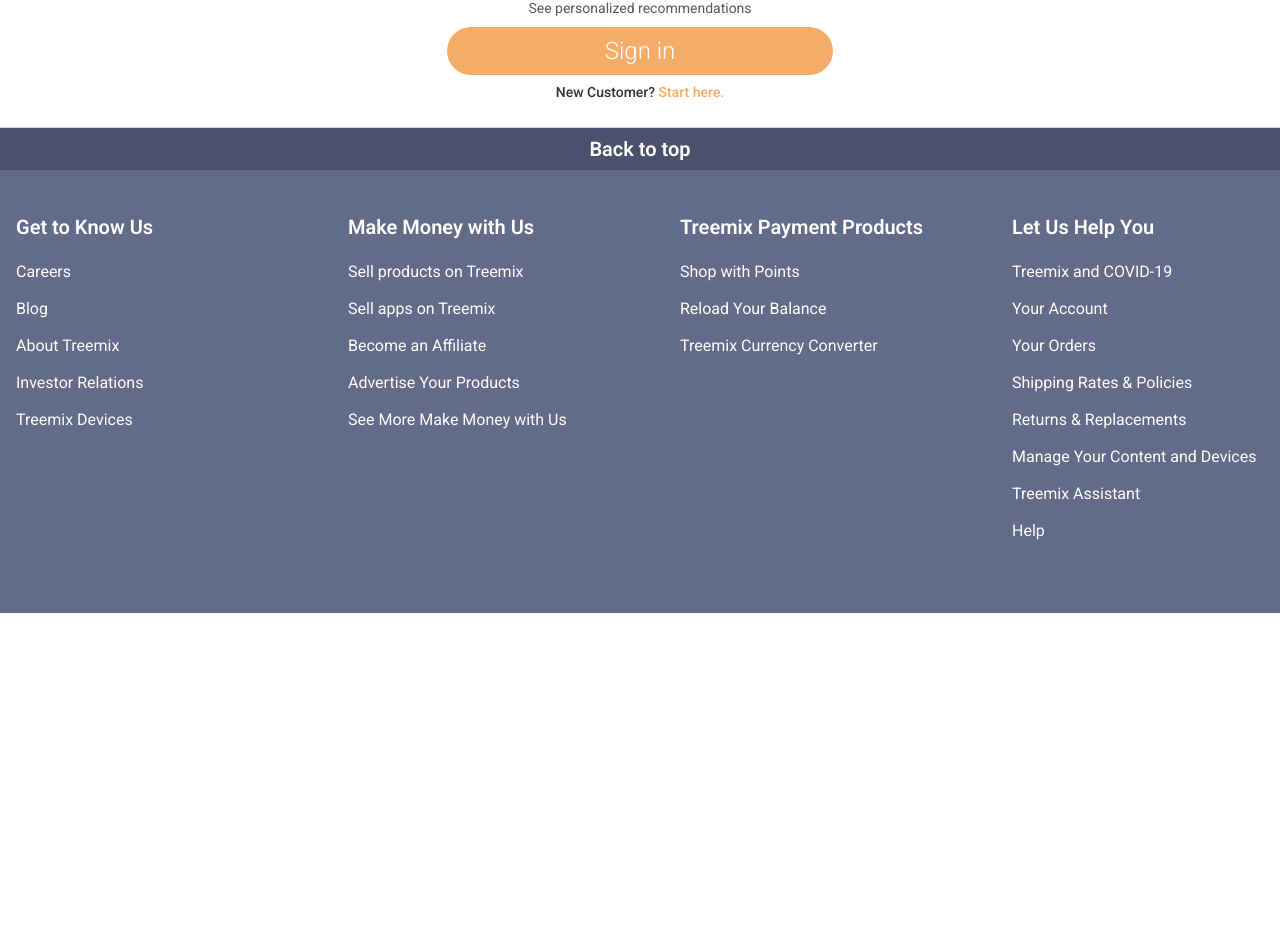
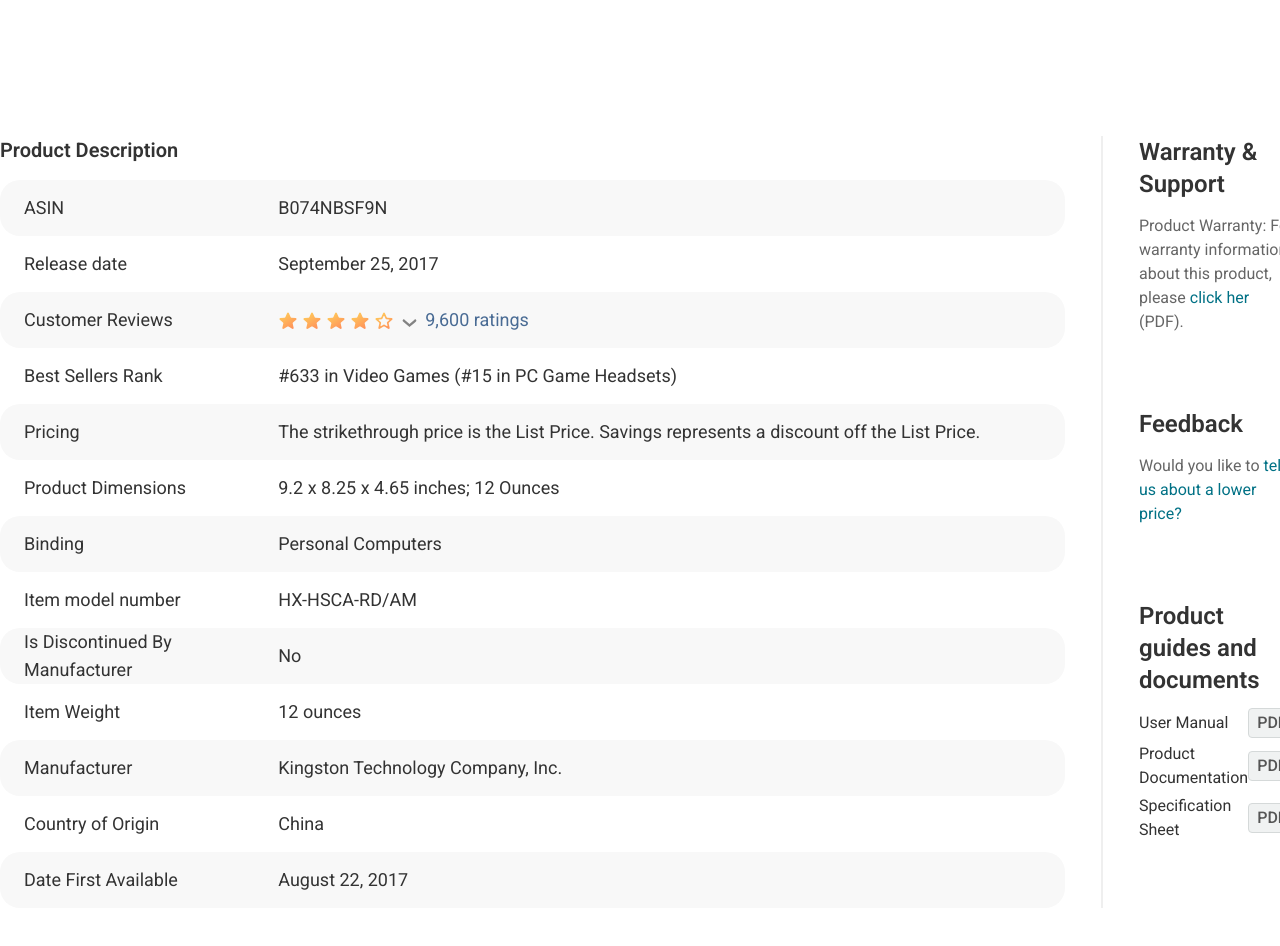
Before and after one commit to RomanBezsh/Treemiix_frontend, a Next.js app: page /product in a window 1280 px wide. Shown: the part 2293-3239 px from the top of the page. Before the commit the page ends 2906 px from the top, so only its background shows below. Built offline with nearby package versions, Linux system fonts and the light colour scheme.

Commit message:
feat: almost done

```diff
--- /dev/null
+++ b/components/product/ProductDetails.tsx
@@ -0,0 +1,247 @@
+import Image from "next/image";
+import Link from "next/link";
+import { ReactNode } from "react";
+
+const ProductDetails = () => {
+    return (
+        <>
+            <ProductDescriptionText text="HyperXTM Cloud Alpha's groundbreaking Dual Chamber Drivers design gives audio more distinction and clarity by reducing distortion. The dual chambers separate the bass for cleaner, smoother sound. Cloud Alpha has premium red memory foam, an expanded headband and softer, more pliable leatherette, an aluminum frame, detachable braided cable and noise-cancellation microphone. Multi-platform compatible with in-line audio controls on PC, PS4, Xbox One and other platforms with 3.5mm ports. Frequency response of Microphone is 50Hz-18,000Hz. Issues due to headset detachable main cord partially inserted in the ear cup jack resulting in no microphone audio or quiet/static sounds. The customer should follow the Cloud Alpha User Manual or HyperX Gaming support website headset cable attachment guidelines to properly connect the cord, activate the microphone audio on the Alpha inline volume control box, and ensure Cloud Alpha configured as primary audio playback and recording device on the host system." />
+            <div className="flex flex-row items-stretch gap-9">
+                <ProductSpecsTable specs={sampleSpecs} />
+                <div className="border-r-2 border-[#EFEFEF] self-stretch" />
+                <ProductSupportSection />
+            </div>
+
+        </>
+    )
+}
+
+
+const sampleSpecs: SpecRowData[] = [
+  { id: "1", label: "ASIN", value: "B074NBSF9N" },
+  { id: "2", label: "Release date", value: "September 25, 2017" },
+  {
+    id: "3",
+    label: "Customer Reviews",
+    value: { stars: 4, count: 9600 },
+    type: ValueType.rating,
+  },
+  {
+    id: "4",
+    label: "Best Sellers Rank",
+    value: "#633 in Video Games (#15 in PC Game Headsets)",
+  },
+  {
+    id: "5",
+    label: "Pricing",
+    value:
+      "The strikethrough price is the List Price. Savings represents a discount off the List Price.",
+  },
+  {
+    id: "6",
+    label: "Product Dimensions",
+    value: "9.2 x 8.25 x 4.65 inches; 12 Ounces",
+  },
+  { id: "7", label: "Binding", value: "Personal Computers" },
+  { id: "8", label: "Item model number", value: "HX-HSCA-RD/AM" },
+  { id: "9", label: "Is Discontinued By Manufacturer", value: "No" },
+  { id: "10", label: "Item Weight", value: "12 ounces" },
+  { id: "11", label: "Manufacturer", value: "Kingston Technology Company, Inc." },
+  { id: "12", label: "Country of Origin", value: "China" },
+  { id: "13", label: "Date First Available", value: "August 22, 2017" },
+];
+
+interface ProductDescriptionTextProps {
+    text: string
+}
+
+const ProductDescriptionText = ({ text }: ProductDescriptionTextProps) => {
+    return (
+        <div className="mb-37 w-max-[1690px]">
+            <h2 className="text-[#333333] font-semibold text-2xl mb-10">Product Description</h2>
+            <p>{text}</p>
+        </div>
+    );
+}
+
+enum ValueType {
+  text = "text",
+  rating = "rating",
+}
+
+export interface RatingValue {
+  stars: number;
+  count: number;
+}
+
+export interface SpecRowData {
+  id: string;
+  label: string;
+  value: ReactNode | RatingValue;
+  type?: ValueType;
+}
+
+interface RowProps {
+  label: string;
+  value: ReactNode | RatingValue;
+  type?: ValueType;
+  isEven?: boolean;
+}
+
+const Row = ({ label, value, type = ValueType.text, isEven }: RowProps) => {
+  return (
+    <div
+      className={`flex flex-row w-266.25 h-14 items-center px-6 py-3.5 rounded-[20px] ${
+        isEven ? "bg-[#F8F8F8]" : "bg-transparent"
+      }`}
+    >
+      <span className="w-1/3 text-lg text-[#333333]">{label}</span>
+
+      <div className="w-full text-lg text-[#333333] self-start">
+        {type === ValueType.rating ? (
+          (() => {
+            const ratingData = value as RatingValue;
+            const stars = ratingData?.stars ?? 0;
+            const count = ratingData?.count ?? 0;
+
+            return (
+              <div className="flex flex-row items-center gap-1.5">
+                <div className="flex flex-row gap-1">
+                  {Array.from({ length: 5 }, (_, index) => {
+                    const isFilled = index < stars;
+                    return (
+                      <img
+                        key={index}
+                        src={
+                          isFilled
+                            ? "/common/star_filled.svg"
+                            : "/common/star_empty.svg"
+                        }
+                        alt={isFilled ? "Filled star" : "Empty star"}
+                      />
+                    );
+                  })}
+                </div>
+
+                <Image
+                  src="/catalog/chewron_down.svg"
+                  width={19}
+                  height={19}
+                  alt="chevron"
+                  className="filter-[brightness(0)_saturate(100%)_invert(55%)_sepia(0%)_saturate(0%)_hue-rotate(182deg)_brightness(94%)_contrast(91%)]"
+                />
+
+                <span className="text-[#496B94] hover:underline cursor-pointer">
+                  {count.toLocaleString("en-US")} ratings
+                </span>
+              </div>
+            );
+          })()
+        ) : (
+          <span className="w-full">{value as ReactNode}</span>
+        )}
+      </div>
+    </div>
+  );
+};
+
+interface ProductSpecsTableProps {
+  specs: SpecRowData[];
+}
+
+const ProductSpecsTable = ({ specs }: ProductSpecsTableProps) => {
+  return (
+    <div className="flex flex-col w-full max-w-[1065px]">
+      <h2 className="text-xl font-semibold text-[#333333] mb-4">
+        Product Description
+      </h2>
+
+      <div className="flex flex-col">
+        {specs.map((spec, index) => (
+          <Row
+            key={spec.id}
+            label={spec.label}
+            value={spec.value}
+            type={spec.type}
+            isEven={index % 2 === 0}
+          />
+        ))}
+      </div>
+    </div>
+  );
+};
+
+
+interface DocumentItem {
+  id: string;
+  title: string;
+  fileUrl: string;
+  fileType?: string;
+}
+
+interface ProductSupportSectionProps {
+  warrantyLink?: string;
+  lowerPriceLink?: string;
+  documents?: DocumentItem[];
+}
+
+const ProductSupportSection = ({
+  warrantyLink = "#",
+  lowerPriceLink = "#",
+  documents = [
+    { id: "1", title: "User Manual", fileUrl: "#", fileType: "PDF" },
+    { id: "2", title: "Product Documentation", fileUrl: "#", fileType: "PDF" },
+    { id: "3", title: "Specification Sheet", fileUrl: "#", fileType: "PDF" },
+  ],
+}: ProductSupportSectionProps) => {
+  return (
+    <div className="flex flex-col gap-6 max-w-[615px] text-[#333333]">
+      <div className="flex flex-col gap-3.5 mb-12.5">
+        <h2 className="text-[#333333] font-semibold text-2xl ">Warranty & Support</h2>
+        <p className=" text-[#666666]">
+          Product Warranty: For warranty information about this product, please{" "}
+          <Link href={warrantyLink} className="text-[#007185] hover:underline">
+            click her
+          </Link>{" "}
+          (PDF).
+        </p>
+      </div>
+
+      <div className="flex flex-col gap-3.5 mb-12.5">
+        <h2 className="text-[#333333] font-semibold text-2xl ">Feedback</h2>
+        <p className=" text-[#666666]">
+          Would you like to{" "}
+          <Link href={lowerPriceLink} className="text-[#007185] hover:underline">
+            tell us about a lower price?
+          </Link>
+        </p>
+      </div>
+
+      <div className="flex flex-col gap-3">
+        <h2 className="text-[#333333] font-semibold text-2xl ">Product guides and documents</h2>
+        <div className="flex flex-col gap-1">
+          {documents.map((doc) => (
+            <div
+              key={doc.id}
+              className="flex flex-row items-center justify-between"
+            >
+              <span className="text-[#333333]">{doc.title}</span>
+              <a
+                href={doc.fileUrl}
+                target="_blank"
+                rel="noopener noreferrer"
+                className="px-2 py-0.5  font-medium text-[#555555] bg-[#F0F2F2] border border-[#D5D9D9] rounded hover:bg-[#E3E6E6]"
+              >
+                {doc.fileType || "PDF"}
+              </a>
+            </div>
+          ))}
+        </div>
+      </div>
+    </div>
+  );
+};
+
+
+
+export default ProductDetails;
```
